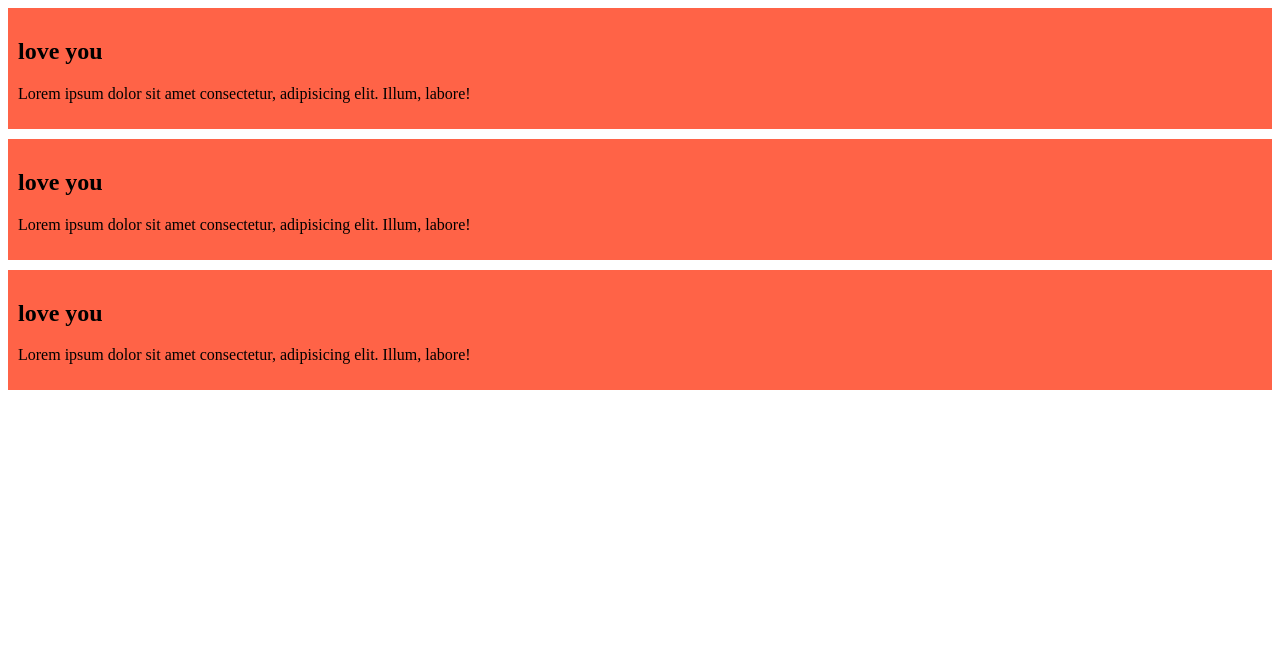
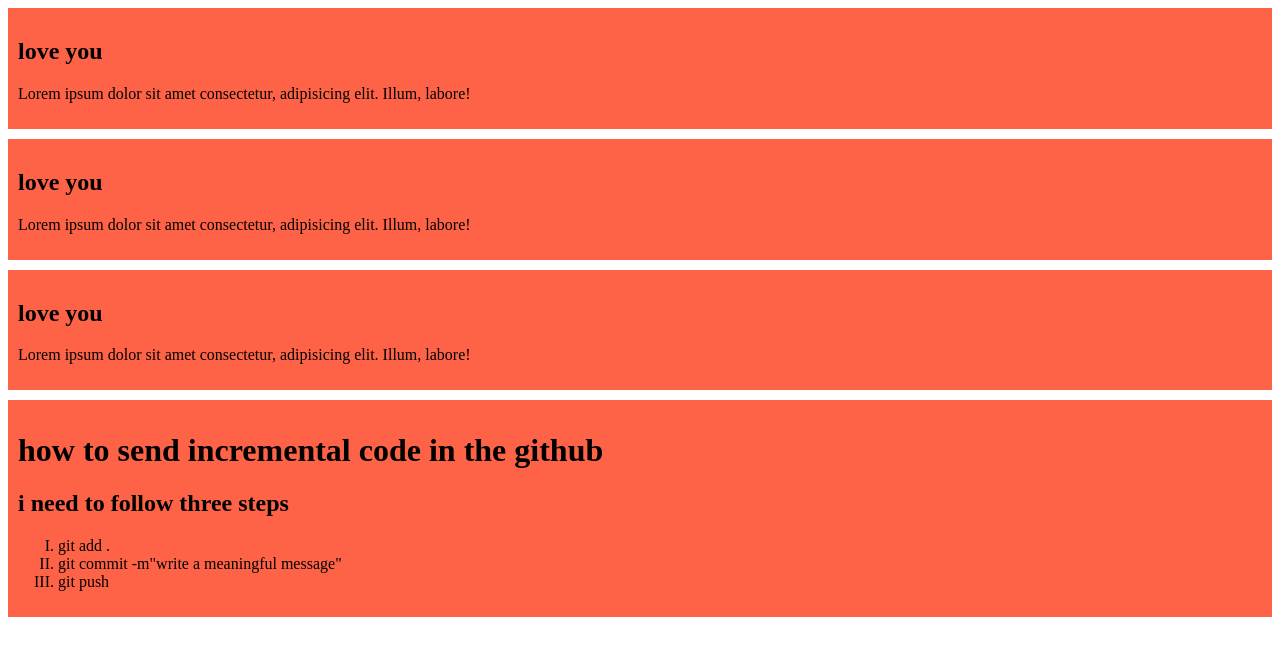
Before and after one commit to Chowdhuryabdul/simple-website, a plain HTML site: page index.html in a window 1280 px wide. Drawn offline with Linux system fonts and the light colour scheme.

Commit message:
3rd push

```diff
--- a/index.html
+++ b/index.html
@@ -19,5 +19,14 @@
     <h2>love you</h2>
     <p>Lorem ipsum dolor sit amet consectetur, adipisicing elit. Illum, labore!</p>
 </div>
+<div>
+    <h1>how to send incremental code in the github</h1>
+    <h2>i need to follow three steps</h2>
+    <ol type="I">
+      <li>git add .</li>
+      <li>git commit -m"write a meaningful message"</li>
+      <li>git push</li>
+    </ol>
+</div>
 </body>
 </html>
```
